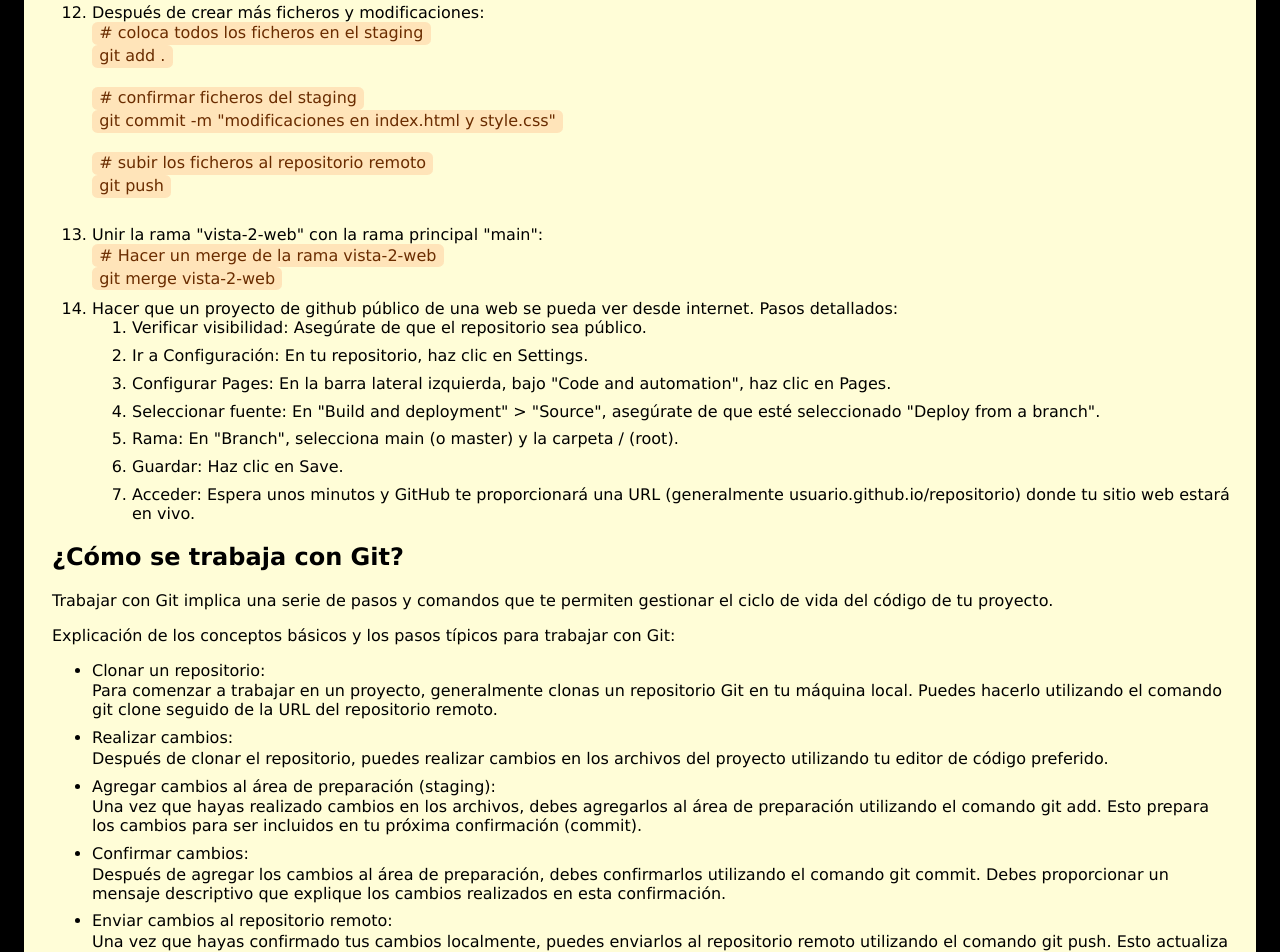
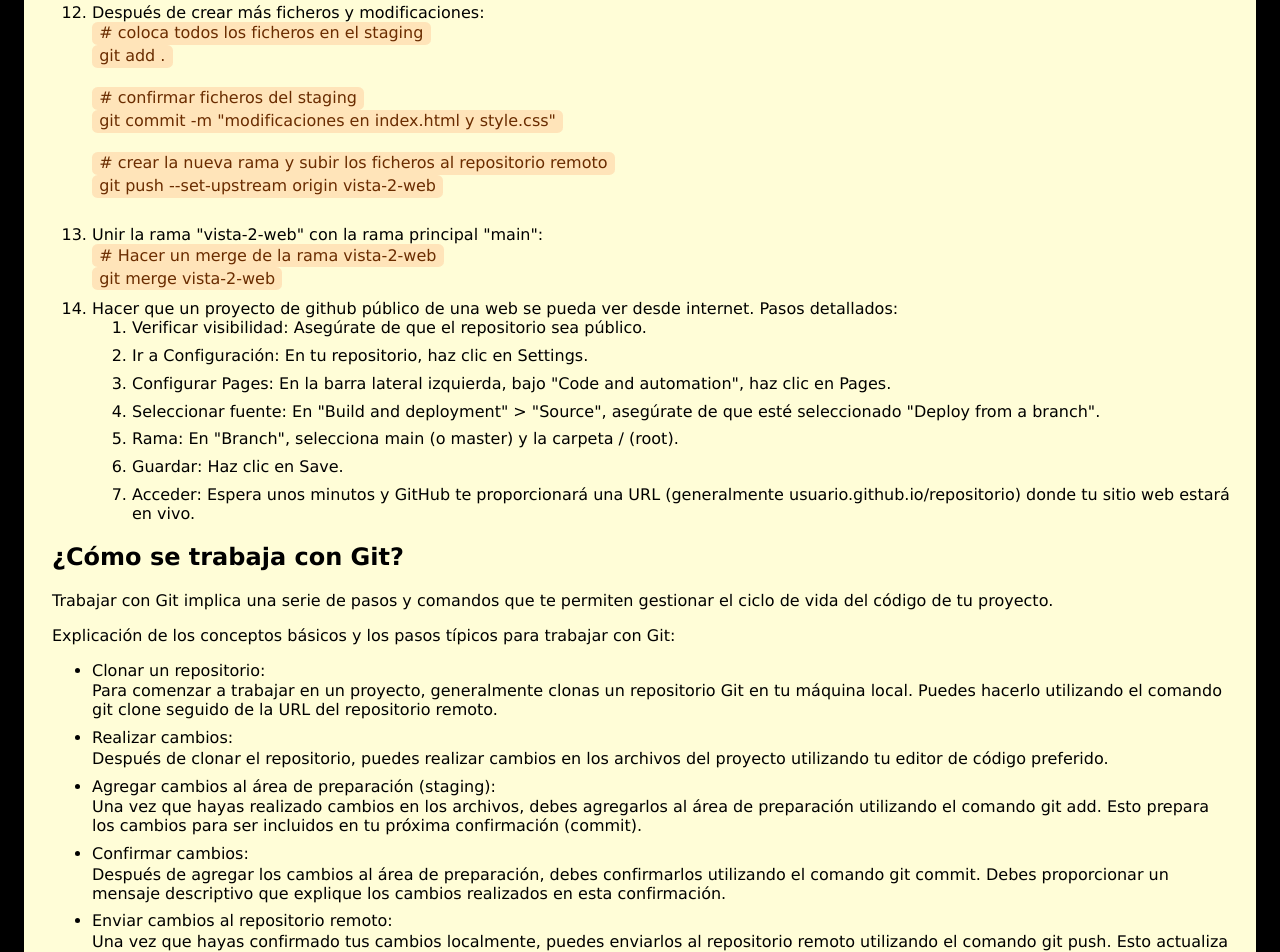
Before and after one commit to juantmcarlos/retogit, a plain HTML site: page index.html in a window 1280 px wide. Shown: the part 5093-6045 px from the top of the page. Drawn offline with Linux system fonts and the light colour scheme.

Commit message:
modificar el index.html

```diff
--- a/index.html
+++ b/index.html
@@ -307,8 +307,8 @@
                 <span class="tx-codigo"># confirmar ficheros del staging</span>
                 <span class="tx-codigo">git commit -m "modificaciones en index.html y style.css"</span><br>
 
-                <span class="tx-codigo"># subir los ficheros al repositorio remoto</span>
-                <span class="tx-codigo">git push</span><br>
+                <span class="tx-codigo"># crear la nueva rama y subir los ficheros al repositorio remoto</span>
+                <span class="tx-codigo">git push --set-upstream origin vista-2-web</span><br>
             </li>
 
             <li>Unir la rama "vista-2-web" con la rama principal "main":
```
